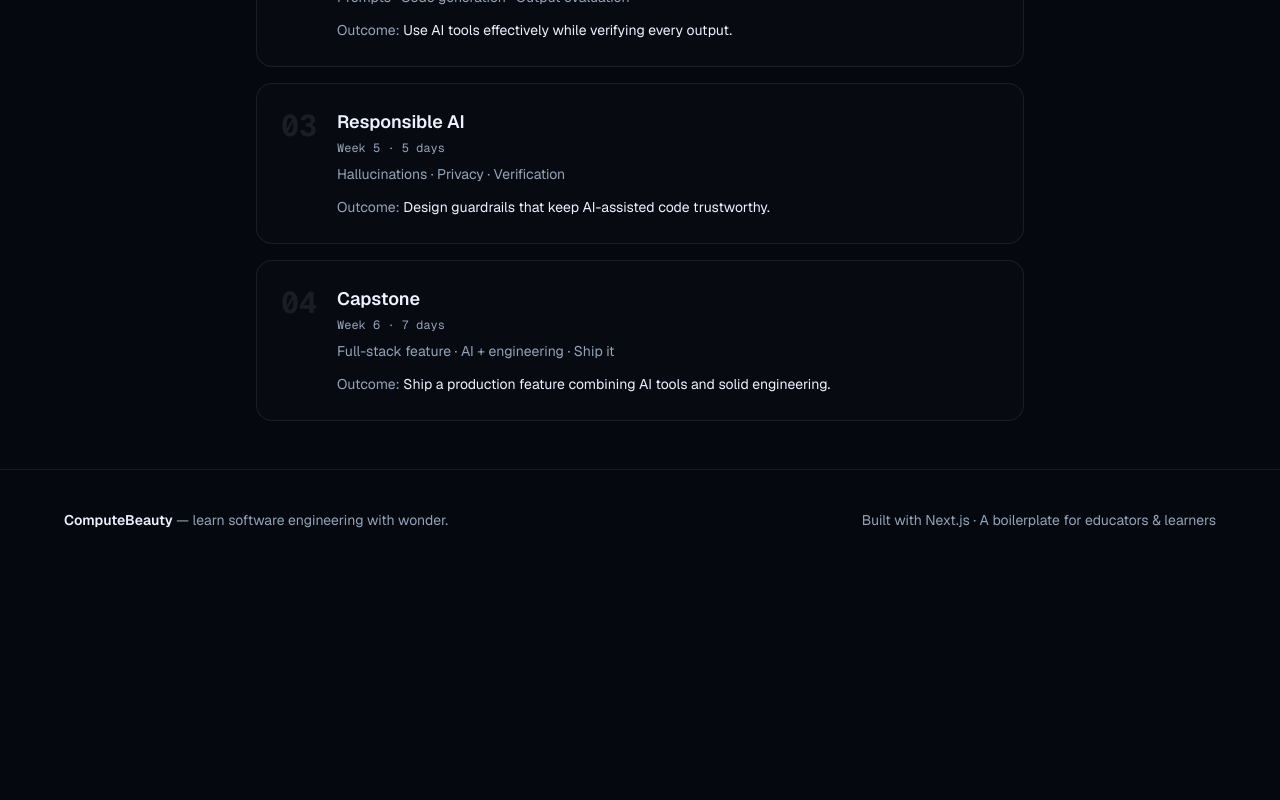
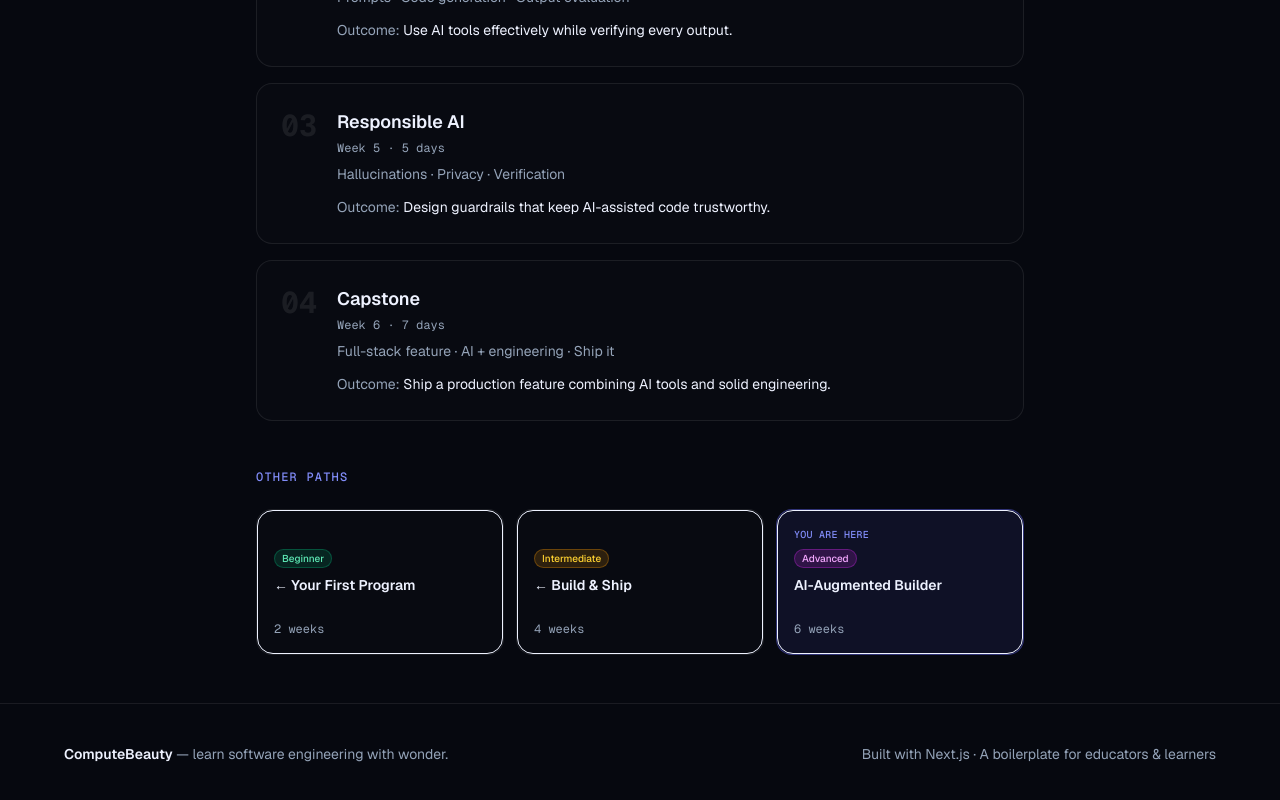
Before and after one commit to ShumsZ/work_exp, a Next.js app: page /paths/ai-builder in a window 1280 px wide. Shown: the part 1011-1811 px from the top of the page. Before the commit the page ends 1581 px from the top, so only its background shows below. Built offline with nearby package versions, Linux system fonts and the light colour scheme.

Commit message:
Add path cross-links to syllabus pages and Pencil mockups.
Wire equal-height Other paths cards on syllabus previews and sync the design into pencil-new.pen for all three difficulty levels.

```diff
--- /dev/null
+++ b/src/components/PathCrossLinks.tsx
@@ -0,0 +1,76 @@
+import Link from "next/link";
+import { paths, type LearningPath } from "@/lib/content";
+import { levelStyles } from "@/lib/level-styles";
+
+type PathCrossLinksProps = {
+  currentPathId: string;
+};
+
+function pathLinkLabel(path: LearningPath, currentIndex: number, index: number): string {
+  if (index < currentIndex) {
+    return `← ${path.title}`;
+  }
+  if (index > currentIndex) {
+    return `${path.title} →`;
+  }
+  return path.title;
+}
+
+export function PathCrossLinks({ currentPathId }: PathCrossLinksProps) {
+  const currentIndex = paths.findIndex((path) => path.id === currentPathId);
+
+  return (
+    <section className="mt-12">
+      <p className="font-mono text-xs font-medium uppercase tracking-widest text-accent-soft">
+        Other paths
+      </p>
+      <div className="mt-6 grid gap-3 sm:grid-cols-3">
+        {paths.map((path, index) => {
+          const isCurrent = path.id === currentPathId;
+
+          const card = (
+            <div className="flex h-36 flex-col gap-2 rounded-2xl border p-4">
+              <div className="h-3.5">
+                {isCurrent && (
+                  <p className="font-mono text-[10px] font-medium uppercase tracking-wide text-accent-soft">
+                    You are here
+                  </p>
+                )}
+              </div>
+              <span
+                className={`inline-flex w-fit rounded-full px-2 py-0.5 text-[10px] font-medium ring-1 ring-inset ${levelStyles[path.level]}`}
+              >
+                {path.level}
+              </span>
+              <p className="text-sm font-semibold leading-snug">
+                {pathLinkLabel(path, currentIndex, index)}
+              </p>
+              <p className="mt-auto font-mono text-xs text-muted">{path.duration}</p>
+            </div>
+          );
+
+          if (isCurrent) {
+            return (
+              <div
+                key={path.id}
+                className="rounded-2xl border border-accent/40 bg-accent/10"
+              >
+                {card}
+              </div>
+            );
+          }
+
+          return (
+            <Link
+              key={path.id}
+              href={`/paths/${path.id}`}
+              className="rounded-2xl border border-surface-border bg-surface/30 transition hover:border-accent/40 hover:bg-accent/10"
+            >
+              {card}
+            </Link>
+          );
+        })}
+      </div>
+    </section>
+  );
+}
--- a/src/components/SyllabusView.tsx
+++ b/src/components/SyllabusView.tsx
@@ -1,4 +1,5 @@
 import Link from "next/link";
+import { PathCrossLinks } from "@/components/PathCrossLinks";
 import type { LearningPath } from "@/lib/content";
 import { levelStyles } from "@/lib/level-styles";
 
@@ -83,6 +84,8 @@ export function SyllabusView({ path }: SyllabusViewProps) {
             ))}
           </div>
         </section>
+
+        <PathCrossLinks currentPathId={path.id} />
       </div>
     </main>
   );
```
Also changed, not shown: 1 other file (tests, documents, lock files or other folders).
